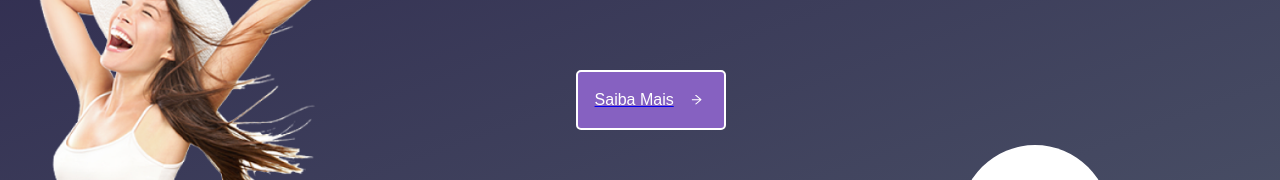
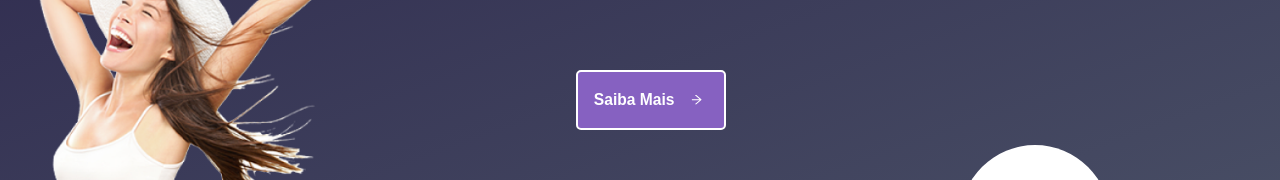
Before and after one commit to TicianneDias/projeto-acme, a React (Vite) app: page / in a window 1280 px wide. Shown: the part 312-492 px from the top of the page. Built offline with nearby package versions, Linux system fonts and the light colour scheme.

Commit message:
Fix: Ajuste do botão no Home

```diff
--- a/src/components/Header/Header.jsx
+++ b/src/components/Header/Header.jsx
@@ -1,23 +1,26 @@
 import React from 'react'
+import { useNavigate } from 'react-router-dom'
 import { HeaderButton, HeaderContainer, HeaderPromotion } from './styles'
 import IMG from '../../assets/images/ImageHeader.png'
 import {AiOutlineArrowRight} from 'react-icons/ai'
 import ProductsList from '../../pages/ProductsList/ProductsList'
 
 const Header = () => {
+  const navigate = useNavigate();
+  const navigateToProducts = () => {
+    navigate('/ProductsList')
+  }
   return (
     <>
     <HeaderContainer>
         <img src={IMG} alt="Moça com um chapéu branco e camiseta branca comemorando com um braço levantado" />
         <h1>Descubra</h1>
         <h2>Saiba mais sobre nossos produtos Acme</h2>
-        <HeaderButton>
-          <a href="/ProductsList">
+        <HeaderButton onClick={navigateToProducts}>
             <div>
-                <p>Saiba Mais</p>
+                <h3>Saiba Mais</h3>
                 <AiOutlineArrowRight id='icon'/>
-              </div>
-          </a>
+            </div>
         </HeaderButton>
         <HeaderPromotion>
             <h2>Até 30% Off!</h2>
--- a/src/components/Header/styles.jsx
+++ b/src/components/Header/styles.jsx
@@ -45,28 +45,10 @@ export const HeaderButton = styled.button`
     top: 50%;
     left: 45%;
 
-
     div {
         display: grid;
         grid-template-columns: 1fr 0.3fr;
         align-items: center;
-
-        a {
-            text-decoration: none;
-            color: var(--color-white);
-        }
-
-        p {
-            font-size: 1rem;
-            text-decoration: none;
-            color: var(--color-white);
-        }
-
-        #icon {
-            text-decoration: none;
-            color: var(--color-white);
-
-        }
     }
 
     &:hover {
```
